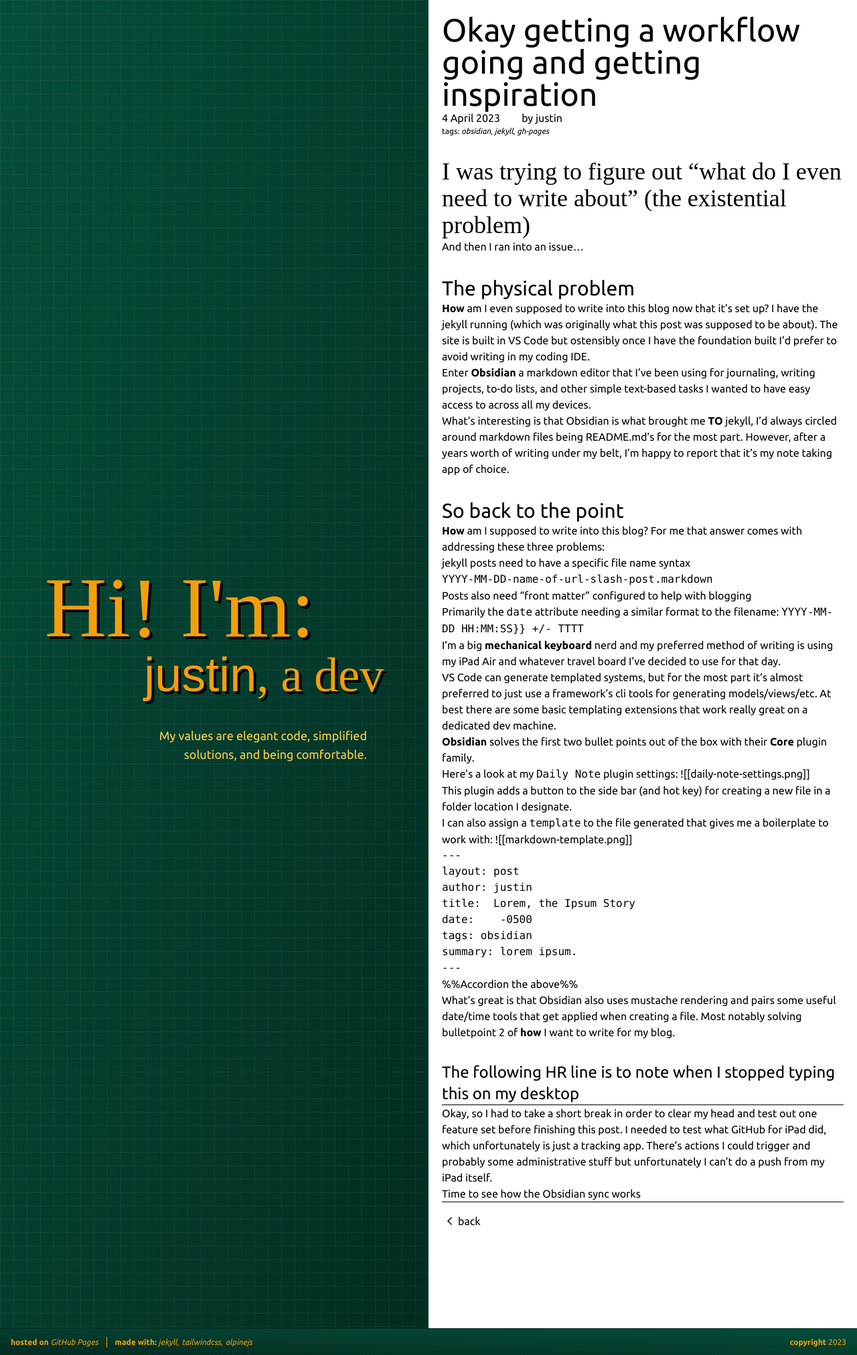
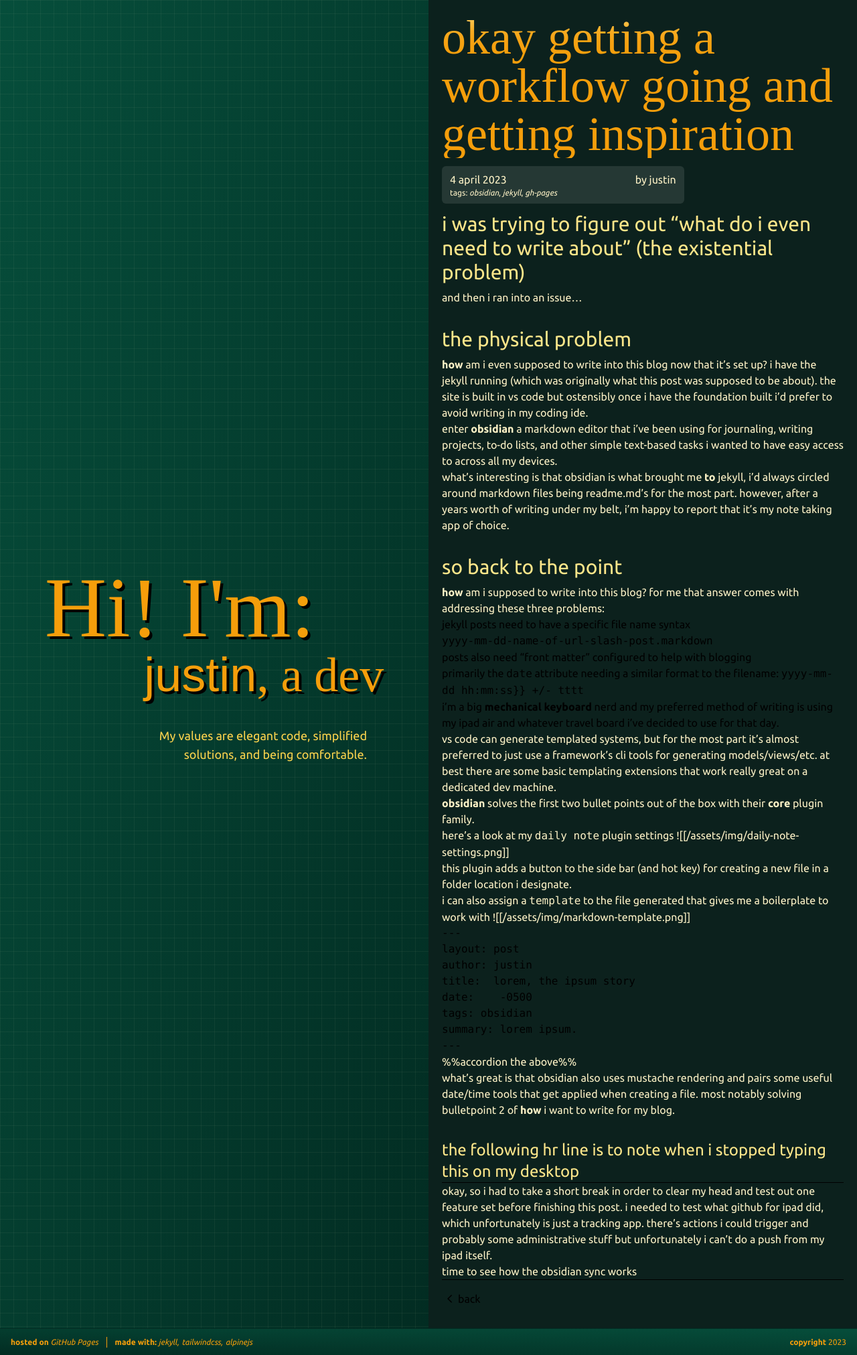
Before and after one commit to thatONEjustin/thatONEjustin.github.io, a Jekyll site: the page built from _posts/2023-04-04-okay-getting-a-workflow-going.markdown.md, in a window 1280 px wide. Shown: the whole page at 67% size. Built offline with Jekyll 4.4.1, drawn with Linux system fonts in a browser that asks for light colours; some web fonts are replaced.

Commit message:
updates!

````diff
--- a/_layouts/default.html
+++ b/_layouts/default.html
@@ -10,7 +10,7 @@
     <link rel="preconnect" href="https://fonts.googleapis.com">
     <link rel="preconnect" href="https://fonts.gstatic.com" crossorigin>
     <!-- <link href="https://fonts.googleapis.com/css2?family=Delicious+Handrawn&family=Ubuntu:ital,wght@0,300;0,400;0,500;0,700;1,300;1,400;1,500;1,700&display=swap" rel="stylesheet">  -->
-    <link href="https://fonts.googleapis.com/css2?family=Nabla&family=Delicious+Handrawn&family=Ubuntu:ital,wght@0,300;0,400;0,500;0,700;1,300;1,400;1,500;1,700&display=swap" rel="stylesheet">
+    <link href="https://fonts.googleapis.com/css2?family=Nabla&family=Delicious+Handrawn&family=Ubuntu:ital,wght@0,300;0,400;0,500;0,700;1,300;1,400;1,500;1,700&family=Caveat:wght@400;500;600;700&display=swap" rel="stylesheet">
 
 
     <link rel="stylesheet" href="{{ "/assets/css/style.css?v=" | append: site.github.build_revision | relative_url }}">
@@ -25,7 +25,7 @@
     <main>
       {% include header.html %}
 
-      <section class="Content p-5">
+      <section class="Content Content--dark p-5">
 
         {{ content }}
 
--- a/_layouts/post.html
+++ b/_layouts/post.html
@@ -1,16 +1,16 @@
 ---
 layout: default
 ---
-<article class="PostDetails">
-  <h1 class="font-sans">{{ page.title }}</h1>
-  <div class="flex justify-between max-w-fit">
-    <p>{{ page.date | date: "%-d %B %Y" }}</p>
-    <p class="author pl-8">by {{ page.author | default: site.author }}</p>
+<article class="PostDetails lowercase">
+  <h1>{{ page.title }}</h1>
+  <div class="PostDetails-info flex flex-wrap justify-between max-w-fit">
+    <p class="w-1/2">{{ page.date | date: "%-d %B %Y" }}</p>
+    <p class="author pl-8 w-1/2 text-right">by {{ page.author | default: site.author }}</p>
+    {% if page.tags %}
+    <p class="PostDetails-tags">tags: <em>{{ page.tags | join: "</em>, <em>" }}</em></p>
+    {% endif %}
+
   </div>
-  {% if page.tags %}
-  <p class="small">tags: <em>{{ page.tags | join: "</em>, <em>" }}</em></p>
-  {% endif %}
-
   {{ content }}
 
   {% include _components/back-button.html %}
--- a/_posts/2023-04-04-okay-getting-a-workflow-going.markdown.md
+++ b/_posts/2023-04-04-okay-getting-a-workflow-going.markdown.md
@@ -6,7 +6,7 @@ date:   2023-04-04 18:04:10 -0500
 tags: obsidian jekyll gh-pages
 summary: So I ran into two types of issues, existential and physical. In both cases I solved the issue by doubling up on tools to use, its better than it sounds.
 ---
-## I was trying to figure out "what do I even need to write about" (the existential problem)
+### I was trying to figure out "what do I even need to write about" (the existential problem)
 And then I ran into an issue...
 
 ### The physical problem
@@ -28,13 +28,14 @@ VS Code can generate templated systems, but for the most part it's almost prefer
 
 **Obsidian** solves the first two bullet points out of the box with their **Core** plugin family.
 
-Here's a look at my `Daily Note` plugin settings:
-![[daily-note-settings.png]]
+Here's a look at my `Daily Note` plugin settings
+![[/assets/img/daily-note-settings.png]]
 
 This plugin adds a button to the side bar (and hot key) for creating a new file in a folder location I designate.
 
-I can also assign a `template` to the file generated that gives me a boilerplate to work with:
-![[markdown-template.png]]
+I can also assign a `template` to the file generated that gives me a boilerplate to work with
+![[/assets/img/markdown-template.png]]
+
 ```markdown
 ---
 layout: post
@@ -45,6 +46,7 @@ tags: obsidian
 summary: lorem ipsum.
 ---
 ```
+
 %%Accordion the above%%
 
 What's great is that Obsidian also uses mustache rendering and pairs some useful date/time tools that get applied when creating a file. Most notably solving bulletpoint 2 of **how** I want to write for my blog.
--- a/assets/css/style.css
+++ b/assets/css/style.css
@@ -513,12 +513,21 @@ video {
 .flex {
   display: flex;
 }
+.w-1\/2 {
+  width: 50%;
+}
+.w-full {
+  width: 100%;
+}
 .max-w-fit {
   max-width: -moz-fit-content;
   max-width: fit-content;
 }
 .max-w-xl {
   max-width: 36rem;
+}
+.flex-wrap {
+  flex-wrap: wrap;
 }
 .justify-between {
   justify-content: space-between;
@@ -551,11 +560,11 @@ video {
 .pr-3 {
   padding-right: 0.75rem;
 }
+.text-right {
+  text-align: right;
+}
 .font-nabla {
   font-family: Nabla, "Delicious Handrawn", sans-serif;
-}
-.font-sans {
-  font-family: Ubuntu, sans-serif;
 }
 .font-serif {
   font-family: "Delicious Handrawn", serif;
@@ -566,6 +575,9 @@ video {
 }
 .font-semibold {
   font-weight: 600;
+}
+.lowercase {
+  text-transform: lowercase;
 }
 .text-yellow-500 {
   --tw-text-opacity: 1;
@@ -602,6 +614,30 @@ h4 {
 p.small {
   font-size: 0.75rem;
   line-height: 1rem;
+}
+
+section.Content h1 {
+  font-size: 4.5rem;
+  line-height: 1;
+}
+
+section.Content--dark h1 {
+  background: linear-gradient(0, #f59e0b, 95%, #fde68a);
+  -webkit-background-clip: text;
+          background-clip: text;
+  -webkit-text-fill-color: transparent;
+}
+section.Content--dark h2 {
+  --tw-text-opacity: 1;
+  color: rgb(245 158 11 / var(--tw-text-opacity));
+}
+section.Content--dark h3, section.Content--dark h4 {
+  --tw-text-opacity: 1;
+  color: rgb(253 230 138 / var(--tw-text-opacity));
+}
+section.Content--dark p {
+  --tw-text-opacity: 1;
+  color: rgb(254 243 199 / var(--tw-text-opacity));
 }
 
 body {
@@ -645,6 +681,10 @@ section.Content {
     overflow-y: auto;
     padding-bottom: 1rem;
   }
+}
+section.Content.Content--dark {
+  --tw-bg-opacity: 1;
+  background-color: rgb(12 33 29 / var(--tw-bg-opacity));
 }
 
 footer {
@@ -781,6 +821,28 @@ header:after {
     padding-bottom: 0px;
   }
 }
+.PostDetails-info {
+  margin-top: 0.75rem;
+  margin-bottom: 0.75rem;
+  border-radius: 0.375rem;
+  border-style: dashed;
+  --tw-border-opacity: 1;
+  border-color: rgb(255 255 255 / var(--tw-border-opacity));
+  background-color: rgb(255 255 255 / var(--tw-bg-opacity));
+  --tw-bg-opacity: 0.1;
+  padding-left: 0.75rem;
+  padding-right: 0.75rem;
+  padding-top: 0.5rem;
+  padding-bottom: 0.5rem;
+  background-blend-mode: lighten;
+}
+.PostDetails-tags {
+  width: 100%;
+}
+p.PostDetails-tags {
+  font-size: 0.75rem;
+  line-height: 1rem;
+}
 .PostDetails p + h2 {
   margin-top: 2rem;
 }
@@ -793,6 +855,18 @@ header:after {
 .PostDetails p + h5 {
   margin-top: 2rem;
 }
+.PostDetails h2 + p {
+  margin-top: 0.5rem;
+}
+.PostDetails h3 + p {
+  margin-top: 0.5rem;
+}
+.PostDetails h4 + p {
+  margin-top: 0.5rem;
+}
+.PostDetails h5 + p {
+  margin-top: 0.5rem;
+}
 @media (min-width: 1280px) {
 
   .xl\:w-10\/12 {
--- a/tailwind.config.js
+++ b/tailwind.config.js
@@ -19,11 +19,12 @@ module.exports = {
         fontFamily: {
             'sans': ['Ubuntu', 'sans-serif'],
             'serif': ['"Delicious Handrawn"', 'serif'],
-            'nabla': ['Nabla', '"Delicious Handrawn"', 'sans-serif']
+            'nabla': ['Nabla', '"Delicious Handrawn"', 'sans-serif'],
+            'caveat': ['Caveat', 'serif']
         },
         colors: {
             transparent: 'transparent',
-            black: colors.black,
+            black: '#0c211d',
             white: colors.white,
             green: colors.emerald,
             yellow: colors.amber,
````
Also changed, not shown: src/_tailwind/_lib/_base.scss (+8 -2 lines), src/_tailwind/_lib/_typography.scss (+31 -0 lines), src/_tailwind/_pages/_postDetails.scss (+27 -0 lines), 2 other files.
